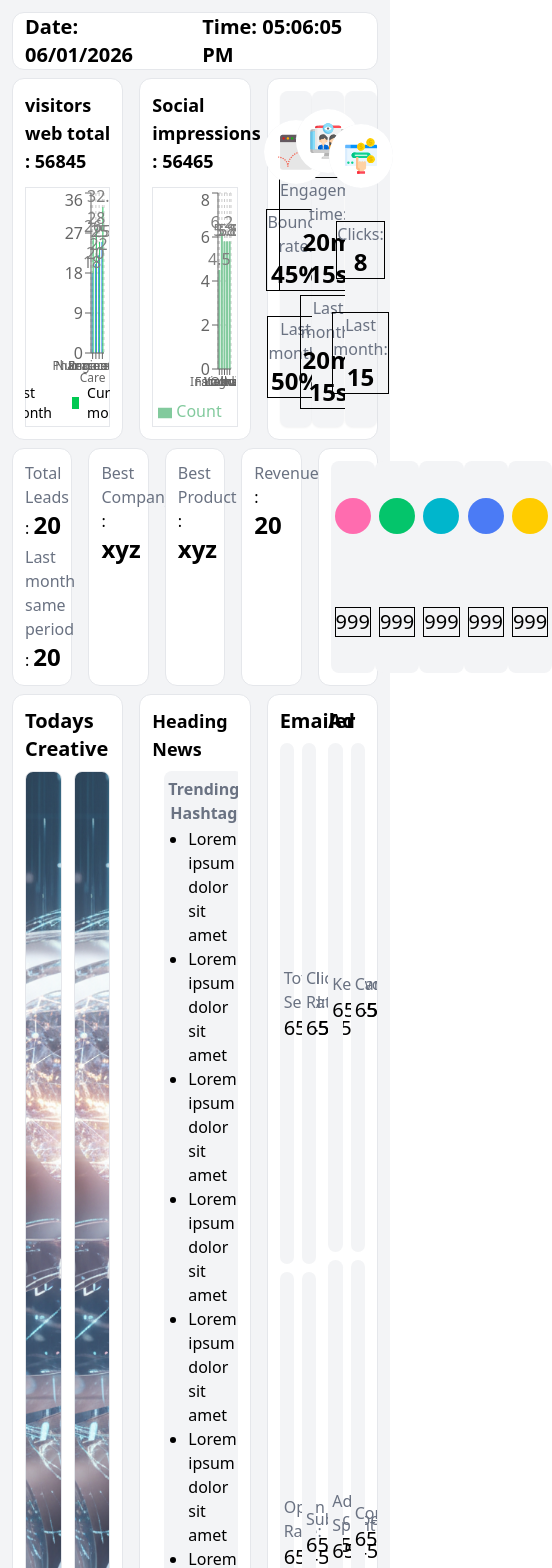
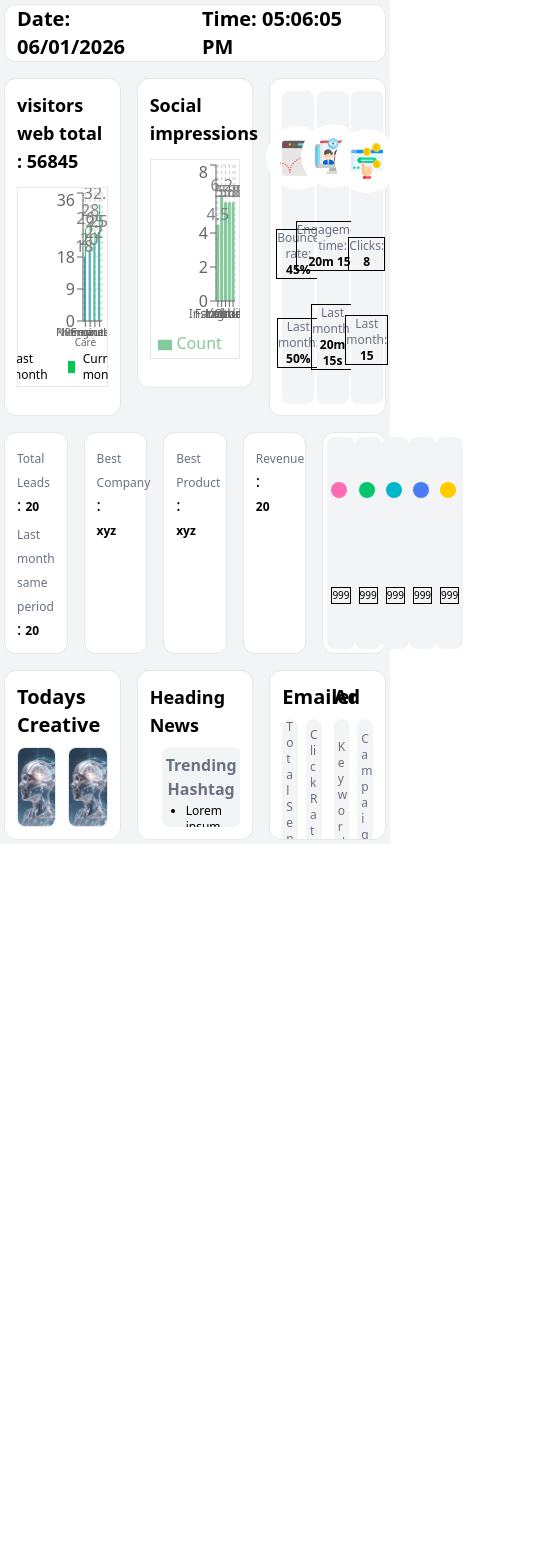
Before and after one commit to Amarjit-Gupta/next-js-dashboard, a Next.js app: page / in a window 390 px wide. Shown: the top 1568 px of the page, 552 px wide, since content can reach past the window. After the commit the page ends 844 px from the top, so only its background shows below. Built offline with nearby package versions, Linux system fonts and the light colour scheme.

Commit message:
first-commit

```diff
--- a/app/BarchartDouble/page.jsx
+++ b/app/BarchartDouble/page.jsx
@@ -150,8 +150,8 @@ const BarChartDouble = () => {
         visitors web total : 56845
       </h2>
 
-      <div className="w-full min-w-0 h-60 overflow-hidden">
-        <ResponsiveContainer width="100%" height={240} className="border border-gray-200 h-full">
+      <div className="w-full min-w-0 h-54 overflow-hidden">
+        <ResponsiveContainer width="100%" height={200} className="border border-gray-200 h-full">
           <BarChart data={data} barCategoryGap="20%">
             <CartesianGrid strokeDasharray="3 3" />
 
@@ -159,7 +159,7 @@ const BarChartDouble = () => {
             <XAxis
               dataKey="title"
               interval={0}
-              tick={{ fontSize: 12 }}
+              tick={{ fontSize: 10 }}
             // angle={-22}         // labels ko -45 degree rotate karo
             // textAnchor="end"    // rotation ke saath alignment fix
             />
@@ -196,7 +196,7 @@ export default BarChartDouble;
 
 const CustomLegend = () => {
   return (
-    <div className="flex gap-4 text-sm justify-center">
+    <div className="flex gap-4 text-xs justify-center">
       <div className="flex items-center gap-2">
         <span className="w-3 h-3 bg-blue-500 inline-block " />
         <span>Last month</span>
--- a/app/BarchartSingle/page.jsx
+++ b/app/BarchartSingle/page.jsx
@@ -81,11 +81,11 @@ const BarChartSingle = () => {
   return (
     <div className="bg-white p-3 rounded-xl border w-full min-w-0 flex flex-col border-gray-200">
       <h2 className="text-lg font-semibold mb-3">
-        Social impressions : 56465
+        Social impressions
       </h2>
 
-      <div className="w-full min-w-0 h-60 overflow-hidden">
-        <ResponsiveContainer width="100%" height={240} className="border border-gray-200 h-full">
+      <div className="w-full min-w-0 h-54 overflow-hidden">
+        <ResponsiveContainer width="100%" height={200} className="border border-gray-200 h-full">
           <BarChart data={data}>
             <CartesianGrid strokeDasharray="3 3" />
 
--- a/app/Crousel/page.jsx
+++ b/app/Crousel/page.jsx
@@ -71,24 +71,24 @@ function CarouselComponent() {
         {/* 1 */}
         <div className="h-full flex items-center justify-center rounded-lg p-1">
           <h3 className="text-center font-bold text-gray-500 py-0.5">Today  1</h3>
-          <div className="flex-1 overflow-hidden">
-            Lorem ipsum dolor sit amet consectetur, adipisicing elit. Expedita repellat eius laborum ullam ducimus Lorem ipsum dolor sit Lorem ipsum dolor sit dolor sit Lorem ipsum dolor sit dolor sit dolor sit Lorem ipsum dolor sit dolor sit Lorem ipsum
+          <div className="flex-1 overflow-hidden text-xs">
+            Lorem ipsum dolor sit amet consectetur, adipisicing elit. Expedita repellat eius laborum ullam ducimus Lorem ipsum
           </div>
         </div>
 
         {/* 2 */}
         <div className="h-full flex items-center justify-center rounded-lg p-1">
           <h3 className="text-center font-bold text-gray-500 py-0.5">Today  2</h3>
-          <div className="flex-1 overflow-hidden">
-            Lorem ipsum dolor sit amet consectetur, adipisicing elit. Expedita repellat eius laborum ullam ducimus Lorem ipsum dolor sit Lorem ipsum dolor sit dolor sit Lorem ipsum dolor sit dolor sit dolor sit Lorem ipsum dolor sit dolor sit Lorem ipsum
+          <div className="flex-1 overflow-hidden text-xs">
+            Lorem ipsum dolor sit amet consectetur, adipisicing elit. Expedita repellat eius laborum ullam ducimus Lorem ipsum
           </div>
         </div>
 
         {/* 3 */}
         <div className="h-full flex items-center justify-center rounded-lg p-1">
           <h3 className="text-center font-bold text-gray-500 py-0.5">Today  3</h3>
-          <div className="flex-1 overflow-hidden">
-            Lorem ipsum dolor sit amet consectetur, adipisicing elit. Expedita repellat eius laborum ullam ducimus Lorem ipsum dolor sit Lorem ipsum dolor sit dolor sit Lorem ipsum dolor sit dolor sit dolor sit Lorem ipsum dolor sit dolor sit Lorem ipsum
+          <div className="flex-1 overflow-hidden text-xs">
+            Lorem ipsum dolor sit amet consectetur, adipisicing elit. Expedita repellat eius laborum ullam ducimus Lorem ipsum
           </div>
         </div>
 
@@ -96,56 +96,56 @@ function CarouselComponent() {
         {/* 4 */}
         <div className="h-full flex items-center justify-center rounded-lg p-1">
           <h3 className="text-center font-bold text-gray-500 py-0.5">Today  4</h3>
-          <div className="flex-1 overflow-hidden">
-            Lorem ipsum dolor sit amet consectetur, adipisicing elit. Expedita repellat eius laborum ullam ducimus Lorem ipsum dolor sit Lorem ipsum dolor sit dolor sit Lorem ipsum dolor sit dolor sit dolor sit Lorem ipsum dolor sit dolor sit Lorem ipsum
+          <div className="flex-1 overflow-hidden text-xs">
+            Lorem ipsum dolor sit amet consectetur, adipisicing elit. Expedita repellat eius laborum ullam ducimus Lorem ipsum
           </div>
         </div>
 
         {/* 5 */}
         <div className="h-full flex items-center justify-center rounded-lg p-1">
           <h3 className="text-center font-bold text-gray-500 py-0.5">Today  5</h3>
-          <div className="flex-1 overflow-hidden">
-            Lorem ipsum dolor sit amet consectetur, adipisicing elit. Expedita repellat eius laborum ullam ducimus Lorem ipsum dolor sit Lorem ipsum dolor sit dolor sit Lorem ipsum dolor sit dolor sit dolor sit Lorem ipsum dolor sit dolor sit Lorem ipsum
+          <div className="flex-1 overflow-hidden text-xs">
+            Lorem ipsum dolor sit amet consectetur, adipisicing elit. Expedita repellat eius laborum ullam ducimus Lorem ipsum
           </div>
         </div>
 
         {/* 6 */}
         <div className="h-full flex items-center justify-center rounded-lg p-1">
           <h3 className="text-center font-bold text-gray-500 py-0.5">Today  6</h3>
-          <div className="flex-1 overflow-hidden">
-            Lorem ipsum dolor sit amet consectetur, adipisicing elit. Expedita repellat eius laborum ullam ducimus Lorem ipsum dolor sit Lorem ipsum dolor sit dolor sit Lorem ipsum dolor sit dolor sit dolor sit Lorem ipsum dolor sit dolor sit Lorem ipsum
+          <div className="flex-1 overflow-hidden text-xs">
+            Lorem ipsum dolor sit amet consectetur, adipisicing elit. Expedita repellat eius laborum ullam ducimus Lorem ipsum
           </div>
         </div>
 
         {/* 7 */}
         <div className="h-full flex items-center justify-center rounded-lg p-1">
           <h3 className="text-center font-bold text-gray-500 py-0.5">Today  7</h3>
-          <div className="flex-1 overflow-hidden">
-            Lorem ipsum dolor sit amet consectetur, adipisicing elit. Expedita repellat eius laborum ullam ducimus Lorem ipsum dolor sit Lorem ipsum dolor sit dolor sit Lorem ipsum dolor sit dolor sit dolor sit Lorem ipsum dolor sit dolor sit Lorem ipsum
+          <div className="flex-1 overflow-hidden text-xs">
+            Lorem ipsum dolor sit amet consectetur, adipisicing elit. Expedita repellat eius laborum ullam ducimus Lorem ipsum
           </div>
         </div>
 
         {/* 8 */}
         <div className="h-full flex items-center justify-center rounded-lg p-1">
           <h3 className="text-center font-bold text-gray-500 py-0.5">Today  8</h3>
-          <div className="flex-1 overflow-hidden">
-            Lorem ipsum dolor sit amet consectetur, adipisicing elit. Expedita repellat eius laborum ullam ducimus Lorem ipsum dolor sit Lorem ipsum dolor sit dolor sit Lorem ipsum dolor sit dolor sit dolor sit Lorem ipsum dolor sit dolor sit Lorem ipsum
+          <div className="flex-1 overflow-hidden text-xs">
+            Lorem ipsum dolor sit amet consectetur, adipisicing elit. Expedita repellat eius laborum ullam ducimus Lorem ipsum
           </div>
         </div>
 
         {/* 9 */}
         <div className="h-full flex items-center justify-center rounded-lg p-1">
           <h3 className="text-center font-bold text-gray-500 py-0.5">Today  9</h3>
-          <div className="flex-1 overflow-hidden">
-            Lorem ipsum dolor sit amet consectetur, adipisicing elit. Expedita repellat eius laborum ullam ducimus Lorem ipsum dolor sit Lorem ipsum dolor sit dolor sit Lorem ipsum dolor sit dolor sit dolor sit Lorem ipsum dolor sit dolor sit Lorem ipsum
+          <div className="flex-1 overflow-hidden text-xs">
+            Lorem ipsum dolor sit amet consectetur, adipisicing elit. Expedita repellat eius laborum ullam ducimus Lorem ipsum
           </div>
         </div>
 
         {/* 10 */}
         <div className="h-full flex items-center justify-center rounded-lg p-1">
           <h3 className="text-center font-bold text-gray-500 py-0.5">Today  10</h3>
-          <div className="flex-1 overflow-hidden">
-            Lorem ipsum dolor sit amet consectetur, adipisicing elit. Expedita repellat eius laborum ullam ducimus Lorem ipsum dolor sit Lorem ipsum dolor sit dolor sit Lorem ipsum dolor sit dolor sit dolor sit Lorem ipsum dolor sit dolor sit Lorem ipsum
+          <div className="flex-1 overflow-hidden text-xs">
+            Lorem ipsum dolor sit amet consectetur, adipisicing elit. Expedita repellat eius laborum ullam ducimus Lorem ipsum
           </div>
         </div>
 
--- a/app/Emailer/page.jsx
+++ b/app/Emailer/page.jsx
@@ -35,20 +35,20 @@ const Emailer = () => {
 
                 <div className=" border-red-500 flex-1 grid grid-cols-2 gap-2">
                     <div className=" flex flex-col justify-center px-1 bg-gray-100 rounded-lg">
-                        <p className="text-gray-500">Total Send:</p>
-                        <p className="text-xl">65455</p>
+                        <p className="text-gray-500 text-xs wrap-break-word">Total Send:</p>
+                        <p className="text-xs lg:text-xl">65455</p>
                     </div>
                     <div className=" flex flex-col justify-center px-1 bg-gray-100 rounded-lg">
-                        <p className="text-gray-500 ">Click Rate:</p>
-                        <p className="text-xl">65455</p>
+                        <p className="text-gray-500  text-xs wrap-break-word">Click Rate:</p>
+                        <p className="text-xs lg:text-xl">65455</p>
                     </div>
                     <div className=" flex flex-col justify-center px-1 bg-gray-100 rounded-lg">
-                        <p className="text-gray-500 ">Open Rate:</p>
-                        <p className="text-xl">65455</p>
+                        <p className="text-gray-500  text-xs wrap-break-word">Open Rate:</p>
+                        <p className="text-xs lg:text-xl">65455</p>
                     </div>
                     <div className=" flex flex-col justify-center px-1 bg-gray-100 rounded-lg">
-                        <p className="text-gray-500 ">Subscribers:</p>
-                        <p className="text-xl">65455</p>
+                        <p className="text-gray-500  text-xs wrap-break-word">Subscribers:</p>
+                        <p className="text-xs lg:text-xl">65455</p>
                     </div>
                 </div>
             </div>
@@ -59,20 +59,20 @@ const Emailer = () => {
 
                 <div className="flex-1 grid grid-cols-2 gap-2">
                     <div className=" flex flex-col justify-center px-1 bg-gray-100 rounded-lg">
-                        <p className="text-gray-500">Keyword:</p>
-                        <p className="text-xl">65455</p>
+                        <p className="text-gray-500 text-xs wrap-break-word">Keyword:</p>
+                        <p className="text-xs lg:text-xl">65455</p>
                     </div>
                     <div className=" flex flex-col justify-center px-1 bg-gray-100 rounded-lg">
-                        <p className="text-gray-500">Campaign:</p>
-                        <p className="text-xl">65455</p>
+                        <p className="text-gray-500 text-xs wrap-break-word">Campaign:</p>
+                        <p className="text-xs lg:text-xl">65455</p>
                     </div>
                     <div className=" flex flex-col justify-center px-1 bg-gray-100 rounded-lg">
-                        <p className="text-gray-500">Ad Spent:</p>
-                        <p className="text-xl">65455</p>
+                        <p className="text-gray-500 text-xs">Ad Spent:</p>
+                        <p className="text-xs lg:text-xl">65455</p>
                     </div>
                     <div className=" flex flex-col justify-center px-1 bg-gray-100 rounded-lg">
-                        <p className="text-gray-500">Competitor:</p>
-                        <p className="text-xl">65455</p>
+                        <p className="text-gray-500 text-xs wrap-break-word">Competitor:</p>
+                        <p className="text-xs lg:text-xl">65455</p>
                     </div>
                 </div>
             </div>
--- a/app/KPI/page.jsx
+++ b/app/KPI/page.jsx
@@ -38,19 +38,19 @@ const KPI = ({ txt1, txt2, val1, val2 }) => {
       <div className="bg-white h-full rounded-xl p-3 border border-gray-200">
 
         <p>
-          <span className="text-gray-500 font-medium">{txt1}</span> :&nbsp;
+          <span className="text-gray-500 font-medium text-xs">{txt1}</span> :&nbsp;
 
           {!showSecond && <br />}
 
-          <span className="font-bold text-2xl">
+          <span className="font-bold text-xs lg:text-2xl">
             {val1}
           </span>
         </p>
 
         {showSecond && (
           <p className="mt-1">
-            <span className="text-gray-500 font-medium">{txt2}</span> :
-            <span className="font-bold text-2xl ml-1">{val2}</span>
+            <span className="text-gray-500 font-medium text-xs">{txt2}</span> :
+            <span className="font-bold text-xs lg:text-2xl ml-1">{val2}</span>
           </p>
         )}
 
--- a/app/Total/page.jsx
+++ b/app/Total/page.jsx
@@ -35,14 +35,14 @@ const CardData = ({ title1, title2, value1, value2,icon }) => {
 
       {/* First metric */}
       <div className="text-center border">
-        <p className="text-gray-500 font-medium">{title1}:</p>
-        <p className="text-2xl font-bold">{value1}</p>
+        <p className="text-gray-500 font-medium text-xs">{title1}:</p>
+        <p className="text-xs lg:text-2xl font-bold">{value1}</p>
       </div>
 
       {/* Second metric */}
       <div className="text-center border">
-        <p className="text-gray-500 font-medium">{title2}:</p>
-        <p className="text-2xl font-bold">{value2}</p>
+        <p className="text-gray-500 font-medium text-xs">{title2}:</p>
+        <p className="text-xs lg:text-2xl font-bold">{value2}</p>
       </div>
     </div>
   );
--- a/app/page.js
+++ b/app/page.js
@@ -126,8 +126,8 @@ import Total from "./Total/page";
 
 const App = () => {
   return (
-    // <div className="h-screen bg-gray-100 p-3 grid grid-rows-[0.2fr_1fr_0.5fr_1.2fr] gap-4">
-    <div className="bg-gray-100 p-3 m-auto flex flex-col gap-2">
+    <div className="h-screen bg-gray-100 p-1 lg:p-3 grid grid-rows-[0.2fr_1fr_0.5fr_1.2fr] gap-4">
+    {/* // <div className="bg-gray-100 p-3 m-auto flex flex-col gap-2"> */}
       {/* HEADER */}
       <div className=" bg-white rounded-xl flex items-center border border-gray-200">
         <DateTime />
@@ -147,26 +147,26 @@ const App = () => {
         <KPI txt1="Best Product" val1="xyz" />
         <KPI txt1="Revenue" val1={20} />
 
-        <div className="h-full p-3 flex justify-between bg-white rounded-xl border border-gray-200">
+        <div className="h-full p-1 flex justify-between bg-white rounded-xl border border-gray-200">
           <div className=" flex flex-col justify-around bg-gray-100 rounded-lg px-1">
-            <div className=" p-1 rounded-full h-9 w-9 bg-[#ff6caf]"></div>
-            <div className="border text-xl font-medium">999</div>
+            <div className=" p-1 rounded-full h-4 w-4 lg:h-9 lg:w-9 bg-[#ff6caf]"></div>
+            <div className="border text-[10px] lg:text-xl font-medium">999</div>
           </div>
           <div className=" flex flex-col justify-around bg-gray-100 rounded-lg px-1">
-            <div className=" p-1 rounded-full h-9 w-9 bg-[#04c56b]"></div>
-            <div className="border text-xl font-medium">999</div>
+            <div className=" p-1 rounded-full h-4 w-4 lg:h-9 lg:w-9 bg-[#04c56b]"></div>
+            <div className="border  text-[10px] lg:text-xl  font-medium">999</div>
           </div>
           <div className=" flex flex-col justify-around bg-gray-100 rounded-lg px-1">
-            <div className=" p-1 rounded-full h-9 w-9 bg-[#00b6cc]"></div>
-            <div className="border text-xl font-medium">999</div>
+            <div className=" p-1 rounded-full h-4 w-4 lg:h-9 lg:w-9 bg-[#00b6cc]"></div>
+            <div className="border  text-[10px] lg:text-xl  font-medium">999</div>
           </div>
           <div className=" flex flex-col justify-around bg-gray-100 rounded-lg px-1">
-            <div className=" p-1 rounded-full h-9 w-9 bg-[#4b7bf5]"></div>
-            <div className="border text-xl font-medium">999</div>
+            <div className=" p-1 rounded-full h-4 w-4 lg:h-9 lg:w-9 bg-[#4b7bf5]"></div>
+            <div className="border  text-[10px] lg:text-xl  font-medium">999</div>
           </div>
           <div className=" flex flex-col justify-around bg-gray-100 rounded-lg px-1">
-            <div className=" p-1 rounded-full h-9 w-9 bg-[#ffcc00]"></div>
-            <div className="border text-xl font-medium">999</div>
+            <div className=" p-1 rounded-full h-4 w-4 lg:h-9 lg:w-9 bg-[#ffcc00]"></div>
+            <div className="border  text-[10px] lg:text-xl  font-medium">999</div>
           </div>
         </div>
       </div>
@@ -192,17 +192,13 @@ const App = () => {
             {/* Trending Hashtags */}
             <div className="flex-1 p-1 bg-gray-100 rounded-lg">
               <h3 className="font-semibold text-gray-500 py-0.5 text-center">Trending Hashtag</h3>
-              <ul className="list-disc pl-5">
+              <ul className="list-disc pl-5 text-xs">
                 <li>
                   Lorem ipsum dolor sit amet
                 </li>
                 <li>Lorem ipsum dolor sit amet</li>
                 <li>Lorem ipsum dolor sit amet</li>
-                <li>Lorem ipsum dolor sit amet</li>
-                <li>Lorem ipsum dolor sit amet</li>
-                <li>Lorem ipsum dolor sit amet</li>
-                <li>Lorem ipsum dolor sit amet</li>
-                <li>Lorem ipsum dolor sit amet</li>
+
               </ul>
             </div>
           </div>
```
